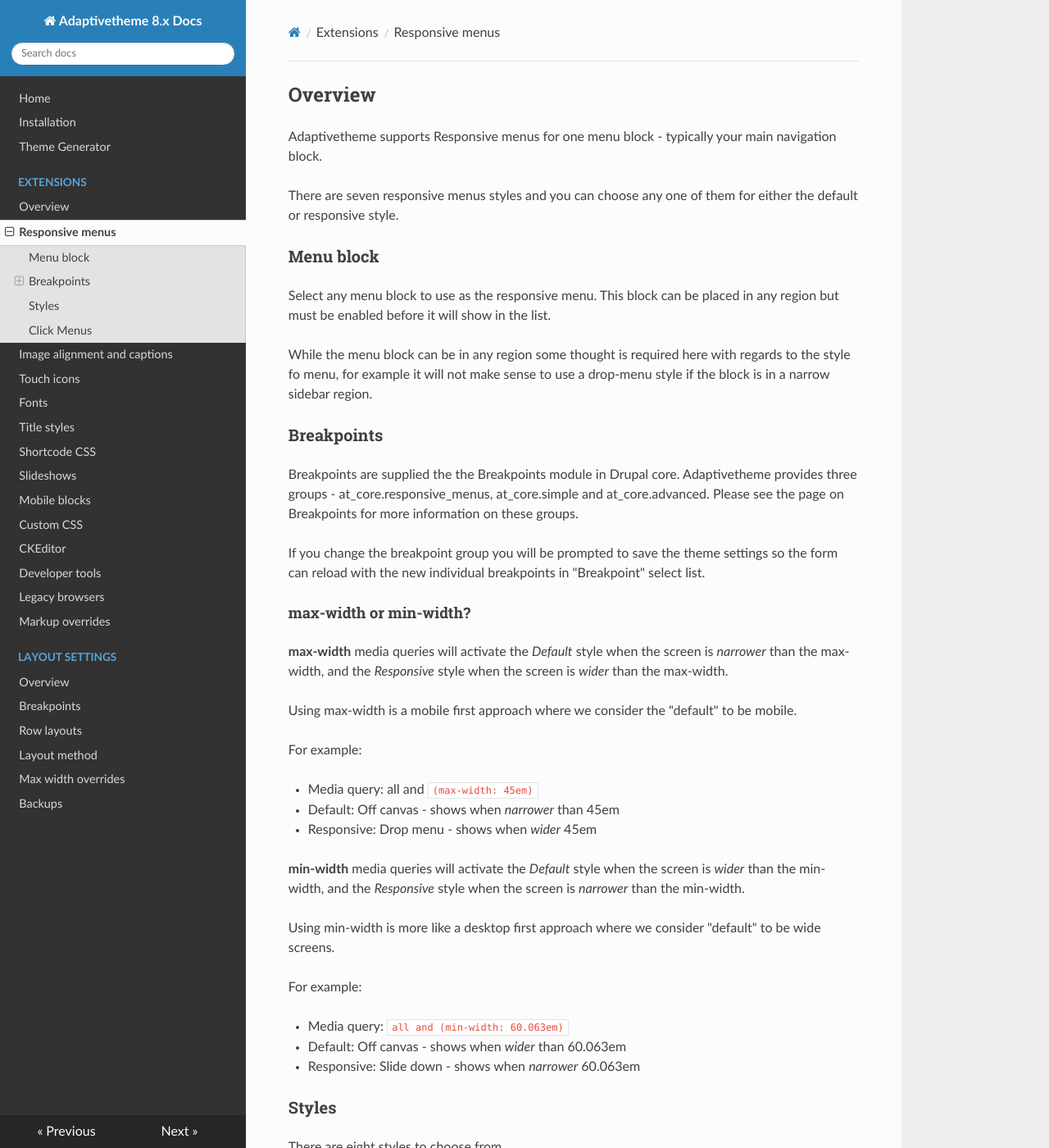
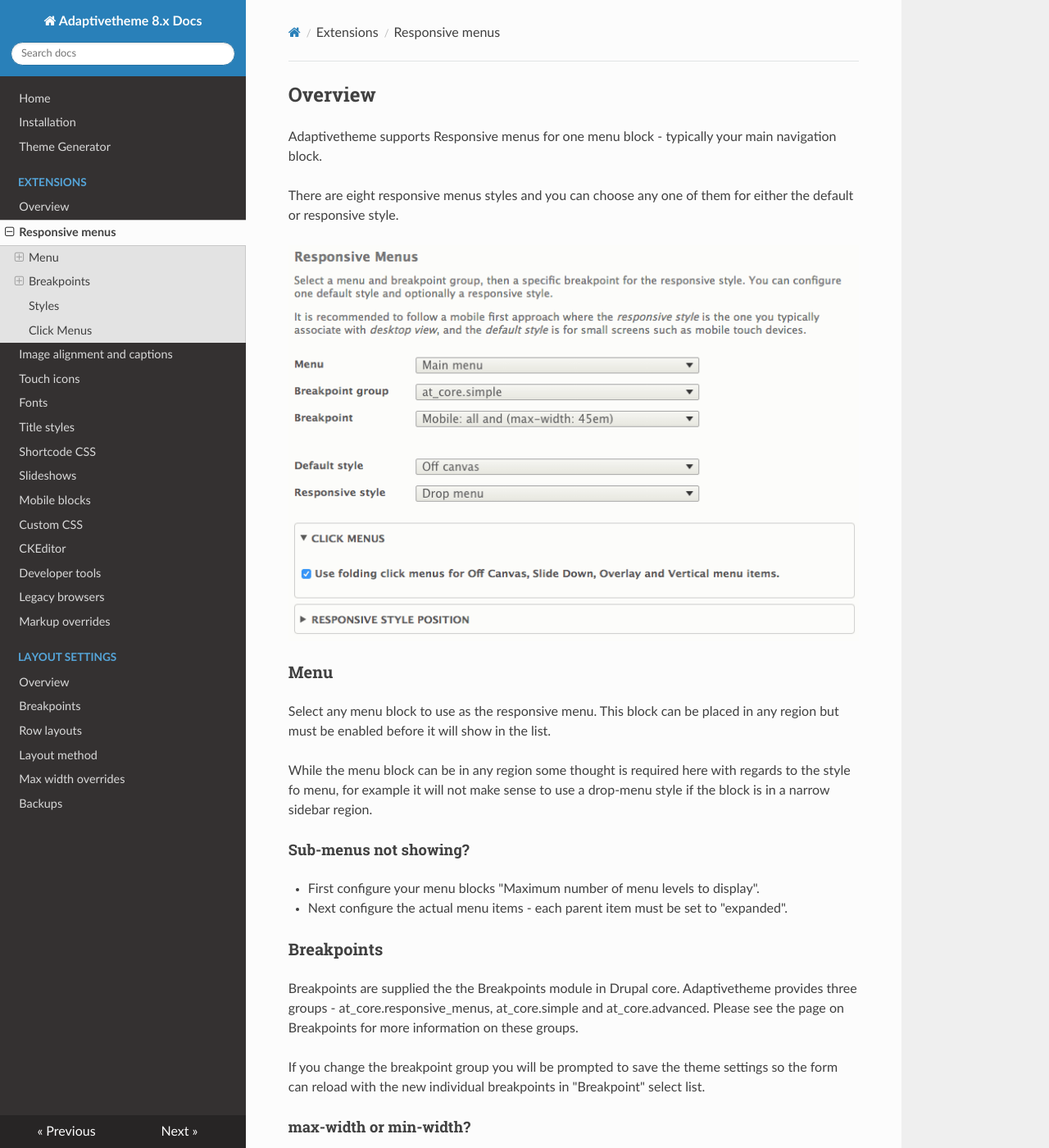
Before and after one commit to jmburnz/atdocs, an MkDocs documentation site: the page built from docs/ext/responsive-menus.md, in a window 1280 px wide and 1400 px high. Shown: the whole window at 82% size. Built offline with MkDocs 1.6.1, drawn with Linux system fonts in a browser that asks for light colours; nearby versions of some CDN libraries; old or Windows-style settings are respelled for this version of MkDocs.

Commit message:
Add images for extension settings, responsive menu settings, update overview and responisve menus

```diff
--- a/docs/ext/responsive-menus.md
+++ b/docs/ext/responsive-menus.md
@@ -2,13 +2,21 @@
 
 Adaptivetheme supports Responsive menus for one menu block - typically your main navigation block.
 
-There are seven responsive menus styles and you can choose any one of them for either the default or responsive style.
+There are eight responsive menus styles and you can choose any one of them for either the default or responsive style.
 
-### Menu block
+![Responsive menu settings](img/Responsive-Menu-Settings.png)
+
+### Menu
 
 Select any menu block to use as the responsive menu. This block can be placed in any region but must be enabled before it will show in the list.
 
 While the menu block can be in any region some thought is required here with regards to the style fo menu, for example it will not make sense to use a drop-menu style if the block is in a narrow sidebar region.
+
+#### Sub-menus not showing?
+
+- First configure your menu blocks "Maximum number of menu levels to display".
+- Next configure the actual menu items - each parent item must be set to "expanded".
+
 
 ### Breakpoints
 
--- /dev/null
+++ b/docs/extra.css
@@ -0,0 +1,5 @@
+/* Style images in content */
+.rst-content .section img {
+  /*box-shadow: 0 3px 3px rgba(0,0,0,0.4);*/
+  /*border: 1px solid #e1e4e5;*/
+}
--- /dev/null
+++ b/notes.txt
@@ -0,0 +1,4 @@
+
+Python commands:
+
+ps -fA | grep python
```
Also changed, not shown: docs/ext/overview.md (+8 -0 lines), docs/ext/img/Extension-Settings.png (added), docs/ext/img/Responsive-Menu-Settings.png (added).
